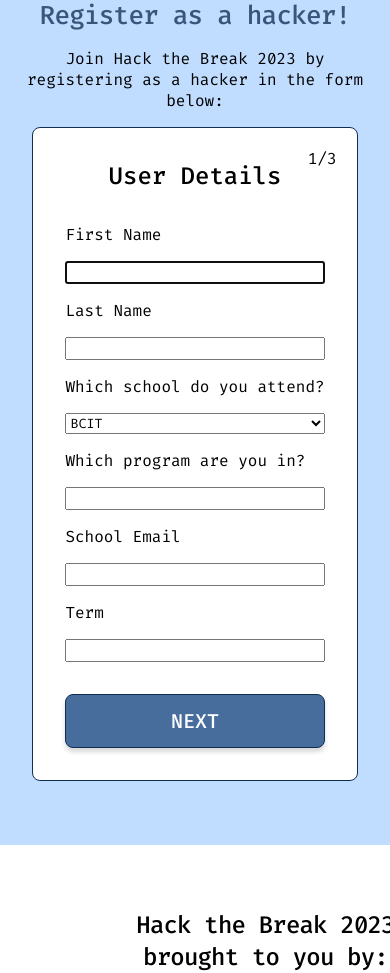
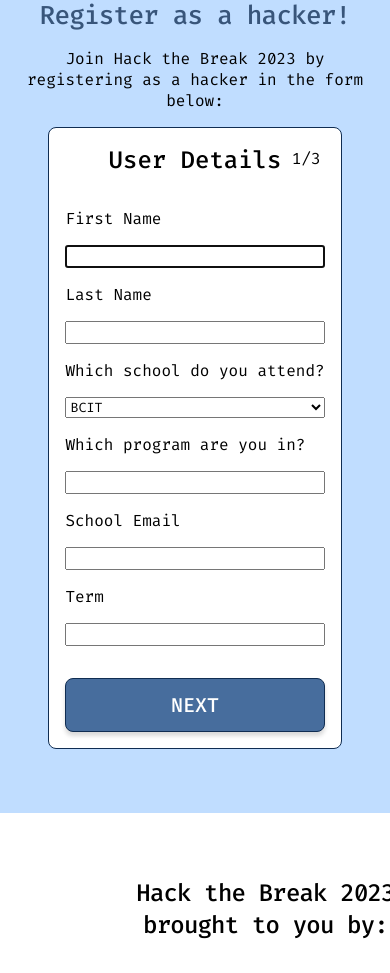
Before and after one commit to jmc37/HackTheBreak, a React (Vite) app: page / in a window 390 px wide. Shown: the part 6080-7053 px from the top of the page. Built offline with nearby package versions, Linux system fonts and the light colour scheme; a web font is replaced by a local one.

Commit message:
Update Signup Form for mobile & tablet

```diff
--- a/src/styles/SignupForm.module.css
+++ b/src/styles/SignupForm.module.css
@@ -9,7 +9,7 @@
 .signupContainer {
     position: relative;
     border: 0.0625rem solid var(--secondary-blue);
-    padding: 2rem;
+    padding: 1rem;
     margin: 0 auto;
     border-radius: 0.5rem;
     max-width: max-content;
@@ -80,10 +80,16 @@
     }
 }
 
-@media (min-width: 768px) {
+@media (min-width: 500px) {
     .formBox {
         gap: 1.5rem;
         grid-template-columns: auto minmax(auto, 400px);
+    }
+}
+
+@media (min-width: 768px) {
+    .signupContainer {
+        padding: 2rem;
     }
 
     .signupBtnContainer {
```
